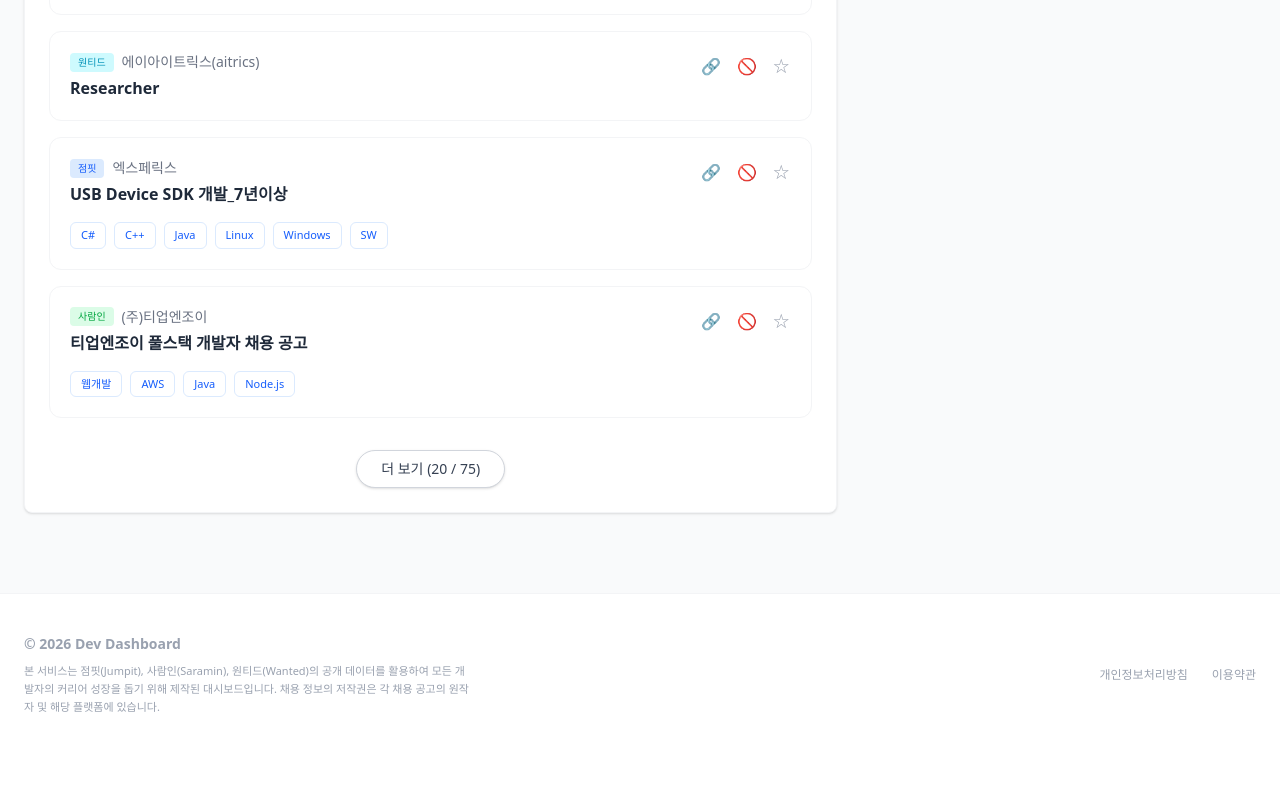
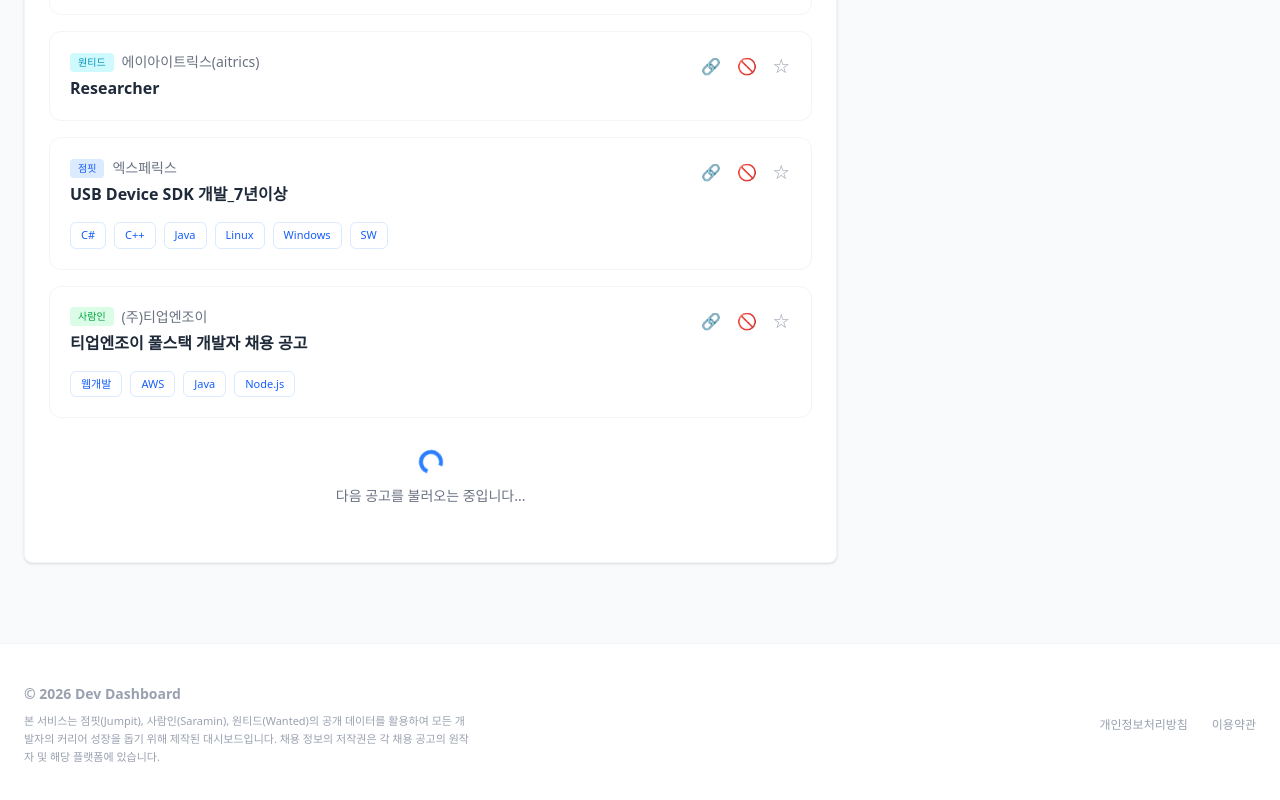
Before and after one commit to welchs1423/Dev-Dashboard, a Next.js app: page / in a window 1280 px wide. Shown: the part 2911-3711 px from the top of the page. Before the commit the page ends 3667 px from the top, so only its background shows below. Built offline with nearby package versions, Linux system fonts and the light colour scheme.

Commit message:
feat: 태그 onBlur 입력 지원 및 무한 스크롤(Infinite Scroll) 기능 적용

```diff
--- a/app/page.tsx
+++ b/app/page.tsx
@@ -1,6 +1,6 @@
 "use client";
 
-import { useState, useEffect } from 'react';
+import { useState, useEffect, useRef } from 'react';
 import Link from 'next/link';
 
 interface Job {
@@ -25,6 +25,8 @@
   const [hiddenCompanies, setHiddenCompanies] = useState<string[]>([]);
   const [showScrollTop, setShowScrollTop] = useState<boolean>(false);
   const [isDarkMode, setIsDarkMode] = useState<boolean>(false);
+
+  const loaderRef = useRef<HTMLDivElement>(null);
 
   useEffect(() => {
     fetch('/jobs_data.json')
@@ -90,6 +92,28 @@
     };
     window.addEventListener('scroll', handleScroll);
     return () => window.removeEventListener('scroll', handleScroll);
+  }, []);
+
+  useEffect(() => {
+    const observer = new IntersectionObserver(
+      (entries) => {
+        if (entries[0].isIntersecting) {
+          setDisplayCount((prevCount) => prevCount + 20);
+        }
+      },
+      { threshold: 0.1 }
+    );
+
+    if (loaderRef.current) {
+      observer.observe(loaderRef.current);
+    }
+
+    return () => {
+      if (loaderRef.current) {
+        // eslint-disable-next-line react-hooks/exhaustive-deps
+        observer.unobserve(loaderRef.current);
+      }
+    };
   }, []);
 
   const toggleDarkMode = () => {
@@ -161,10 +185,6 @@
 
   const visibleJobs = filteredJobs.slice(0, displayCount);
 
-  const handleLoadMore = () => {
-    setDisplayCount(prevCount => prevCount + 20);
-  };
-
   const toggleBookmark = (e: React.MouseEvent, jobId: string) => {
     e.preventDefault();
     e.stopPropagation();
@@ -230,16 +250,22 @@
     return null;
   };
 
-  const handleCustomSkillKeyDown = (e: React.KeyboardEvent<HTMLInputElement>) => {
-    if (e.key === 'Enter' && currentInput.trim() !== '') {
-      e.preventDefault();
-      const newSkill = currentInput.trim();
+  const addCurrentSkill = () => {
+    const newSkill = currentInput.trim();
+    if (newSkill !== '') {
       if (!customSkills.includes(newSkill)) {
-        setCustomSkills([...customSkills, newSkill]);
+        setCustomSkills(prev => [...prev, newSkill]);
       }
       setCurrentInput("");
       setSelectedSkill("Custom");
       setDisplayCount(20);
+    }
+  };
+
+  const handleCustomSkillKeyDown = (e: React.KeyboardEvent<HTMLInputElement>) => {
+    if (e.key === 'Enter') {
+      e.preventDefault();
+      addCurrentSkill();
     } else if (e.key === 'Backspace' && currentInput === '' && customSkills.length > 0) {
       const newSkills = [...customSkills];
       newSkills.pop();
@@ -247,6 +273,10 @@
       if (newSkills.length === 0) setSelectedSkill("All");
       setDisplayCount(20);
     }
+  };
+
+  const handleCustomSkillBlur = () => {
+    addCurrentSkill();
   };
 
   const removeCustomSkill = (skillToRemove: string) => {
@@ -368,6 +398,7 @@
                     value={currentInput}
                     onChange={(e) => setCurrentInput(e.target.value)}
                     onKeyDown={handleCustomSkillKeyDown}
+                    onBlur={handleCustomSkillBlur}
                     onFocus={() => {
                       if (customSkills.length > 0) setSelectedSkill("Custom");
                     }}
@@ -474,13 +505,9 @@
             </div>
 
             {!isLoading && visibleJobs.length < filteredJobs.length && (
-              <div className="mt-8 text-center">
-                <button
-                  onClick={handleLoadMore}
-                  className="px-6 py-2 bg-white dark:bg-gray-700 border border-gray-300 dark:border-gray-600 text-gray-700 dark:text-gray-200 text-sm font-medium rounded-full hover:bg-gray-50 dark:hover:bg-gray-600 transition-colors shadow-sm"
-                >
-                  더 보기 ({visibleJobs.length} / {filteredJobs.length})
-                </button>
+              <div ref={loaderRef} className="py-8 text-center">
+                <div className="inline-block h-6 w-6 animate-spin rounded-full border-4 border-solid border-blue-500 border-r-transparent align-[-0.125em] motion-reduce:animate-[spin_1.5s_linear_infinite]"></div>
+                <p className="mt-2 text-sm text-gray-500 dark:text-gray-400">다음 공고를 불러오는 중입니다...</p>
               </div>
             )}
           </section>
```
